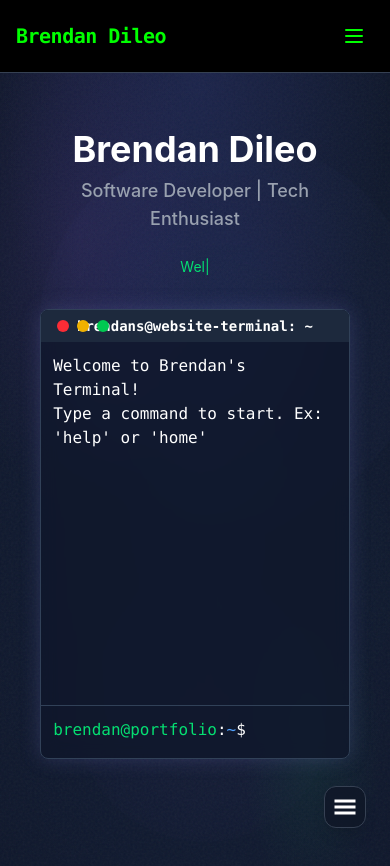
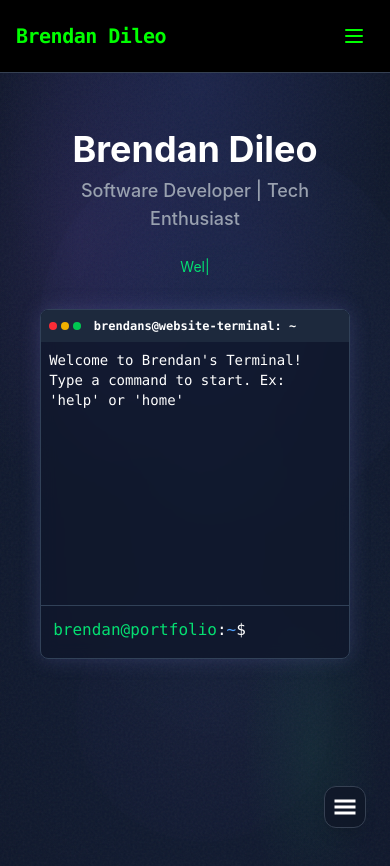
Before and after one commit to brendanddev/brendans-website, a React (Vite) app in the folder frontend/: page / in a window 390 px wide. Shown: the top 866 px of the page. Built offline with nearby package versions, Linux system fonts and the light colour scheme.

Commit message:
Update terminal appearance for mobile devices

```diff
--- a/frontend/src/components/Terminal/Terminal.jsx
+++ b/frontend/src/components/Terminal/Terminal.jsx
@@ -57,18 +57,18 @@ const Terminal = () => {
             initial={{ opacity: 0, y: 20, scale: 0.9 }}
             animate={{ opacity: 1, y: 0, scale: 1 }}
             transition={{ duration: 0.6, ease: "easeOut" }}
-            className="w-[95%] md:w-4/5 lg:w-3/5 h-[450px] bg-slate-900/80 backdrop-blur-sm rounded-lg shadow-[0_0_20px_rgba(120,119,198,0.25)] flex flex-col border border-slate-700 overflow-hidden font-mono mx-auto"
+            className="w-[95%] md:w-4/5 lg:w-3/5 h-[350px] sm:h-[400px] md:h-[450px] bg-slate-900/80 backdrop-blur-sm rounded-lg shadow-[0_0_20px_rgba(120,119,198,0.25)] flex flex-col border border-slate-700 overflow-hidden font-mono mx-auto"
         >
-            <div className="h-8 bg-slate-800 flex items-center justify-center relative text-white text-sm font-bold">
-                <div className="absolute left-4 flex gap-2">
-                    <div className="w-3 h-3 bg-red-500 rounded-full"></div>
-                    <div className="w-3 h-3 bg-yellow-500 rounded-full"></div>
-                    <div className="w-3 h-3 bg-green-500 rounded-full"></div>
+            <div className="h-8 sm:h-10 bg-slate-800 flex items-center justify-center relative text-white text-xs sm:text-sm font-bold px-2">
+                <div className="absolute left-2 sm:left-4 flex gap-1 sm:gap-2">
+                    <div className="w-2 h-2 sm:w-3 sm:h-3 bg-red-500 rounded-full"></div>
+                    <div className="w-2 h-2 sm:w-3 sm:h-3 bg-yellow-500 rounded-full"></div>
+                    <div className="w-2 h-2 sm:w-3 sm:h-3 bg-green-500 rounded-full"></div>
                 </div>
-                <span className="text-center w-full">brendans@website-terminal: ~</span>
+                <span className="text-center w-full text-xs sm:text-sm truncate">brendans@website-terminal: ~</span>
             </div>
 
-            <div className="flex-1 p-3 text-white overflow-y-auto">{output}</div>
+            <div className="flex-1 p-2 sm:p-3 text-white overflow-y-auto text-sm sm:text-base">{output}</div>
 
             {/* Command input prompt that handles user input */}
             <CommandPrompt
```
